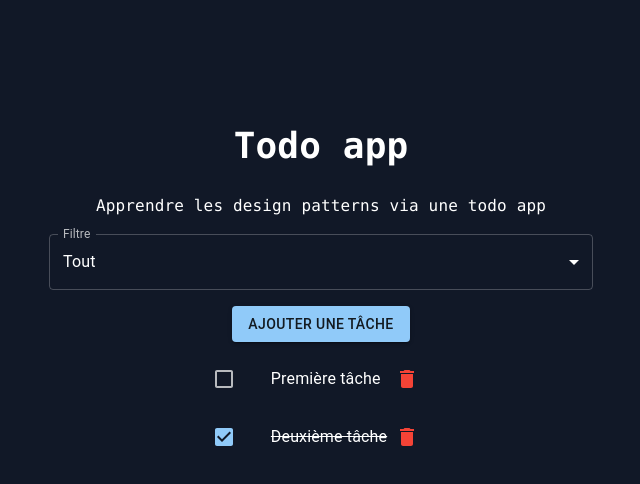
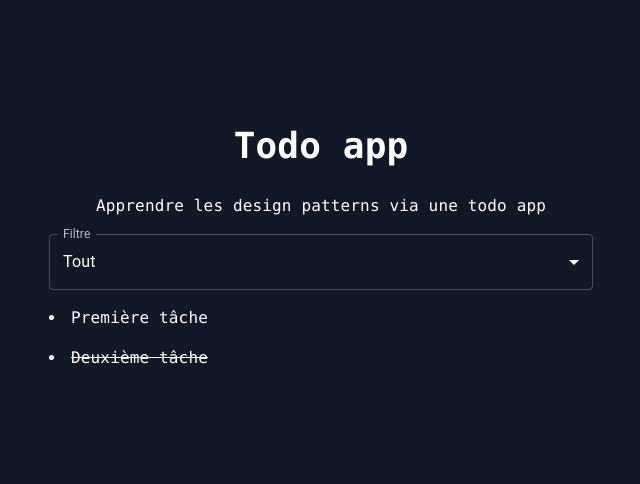
Before and after one commit to frwk/react-design-pattern-course, a React (Vite) app: page / in a window 1280 px wide. Shown: the top 484 px of the page, without its empty margins (319-959 px from the left). Built offline with nearby package versions, Linux system fonts and the light colour scheme.

Commit message:
Implementing FilteredTask component and called it in TaskContainerList

```diff
--- /dev/null
+++ b/src/components/FilteredTask.tsx
@@ -0,0 +1,52 @@
+import React from 'react';
+import Task from '../types/Task';
+import { FormControl, InputLabel, MenuItem, Select } from '@mui/material';
+
+class FilteredTask extends React.Component<{ tasks: Task[]}> {
+    state = {
+        tasks: [],
+        filter: 'all', // par défaut, affiche toutes les tâches
+    };
+
+    setFilter = (filter: string) => {
+        this.setState({ filter });
+    };
+
+    getFilteredTasks = () => {
+        switch (this.state.filter) {
+            case 'completed':
+                return this.props.tasks.filter(task => task.completed);
+            case 'notCompleted':
+                return this.props.tasks.filter(task => !task.completed);
+            default:
+                return this.props.tasks;
+        }
+    };
+
+    render() {
+        return (
+            <>
+                <FormControl fullWidth>
+                    <InputLabel id="filter-select-label">Filtre</InputLabel>
+                    <Select
+                        labelId="filter-select-label"
+                        value={this.state.filter}
+                        label="Filtre"
+                        onChange={(e) => this.setFilter(e.target.value as string)}
+                    >
+                        <MenuItem value='all'>Tout</MenuItem>
+                        <MenuItem value='completed'>Completées</MenuItem>
+                        <MenuItem value='notCompleted'>Non completées</MenuItem>
+                    </Select>
+                </FormControl>
+                {this.getFilteredTasks().map((task) => (
+                    <li key={task.id} style={{ textDecoration: task.completed ? 'line-through' : 'none', userSelect: 'none' }}>
+                        {task.title}
+                    </li>
+                ))}
+            </>
+        );
+    }
+}
+
+export default FilteredTask;
--- a/src/components/TaskListContainer.tsx
+++ b/src/components/TaskListContainer.tsx
@@ -1,8 +1,7 @@
 import React from 'react';
-import TaskListView from './TaskListView';
 import Task from '../types/Task';
 import TaskListContainerState from '../types/TaskListContainerState';
-import { FormControl, InputLabel, MenuItem, Select } from '@mui/material';
+import FilteredTask from './FilteredTask';
 
 class TaskListContainer extends React.Component<{}, TaskListContainerState> {
 
@@ -11,13 +10,7 @@ class TaskListContainer extends React.Component<{}, TaskListContainerState> {
             { id: 1, title: 'Première tâche', completed: false },
             { id: 2, title: 'Deuxième tâche', completed: true }
         ],
-        filter: 'all',
     };
-
-    setFilter = (filter: string) => {
-        this.setState({ filter });
-    };
-
 
     addTask = (title: string) => {
         const newTask: Task = {
@@ -29,50 +22,21 @@ class TaskListContainer extends React.Component<{}, TaskListContainerState> {
     };
 
     deleteTask = (id: number) => {
-        const updatedTasks = this.state.tasks.filter((task: Task) => task.id !== id);
+        const updatedTasks = this.state.tasks.filter(task => task.id !== id);
         this.setState({ tasks: updatedTasks });
     };
 
     toggleTask = (id: number) => {
-        const updatedTasks = this.state.tasks.map((task: Task) =>
+        const updatedTasks = this.state.tasks.map(task =>
             task.id === id ? { ...task, completed: !task.completed } : task
         );
         this.setState({ tasks: updatedTasks });
     };
 
-    getFilteredTasks = (): Task[] => {
-        switch (this.state.filter) {
-            case 'completed':
-                return this.state.tasks.filter(task => task.completed);
-            case 'notCompleted':
-                return this.state.tasks.filter(task => !task.completed);
-            default:
-                return this.state.tasks;
-        }
-    };
-
     render() {
         return (
             <>
-                <FormControl fullWidth>
-                    <InputLabel id="filter-select-label">Filtre</InputLabel>
-                    <Select
-                        labelId="filter-select-label"
-                        value={this.state.filter}
-                        label="Filtre"
-                        onChange={(e) => this.setFilter(e.target.value as string)}
-                    >
-                        <MenuItem value='all'>Tout</MenuItem>
-                        <MenuItem value='completed'>Completées</MenuItem>
-                        <MenuItem value='notCompleted'>Non completées</MenuItem>
-                    </Select>
-                </FormControl>
-                <TaskListView
-                    tasks={this.getFilteredTasks()}
-                    onAdd={this.addTask}
-                    onDelete={this.deleteTask}
-                    onToggle={this.toggleTask}
-                />
+                <FilteredTask tasks={this.state.tasks} />
             </>
         );
     }
--- a/src/types/TaskListContainerState.ts
+++ b/src/types/TaskListContainerState.ts
@@ -2,5 +2,4 @@ import Task from "./Task";
 
 export default interface TaskListContainerState {
     tasks: Task[];
-    filter: string;
 }
```
